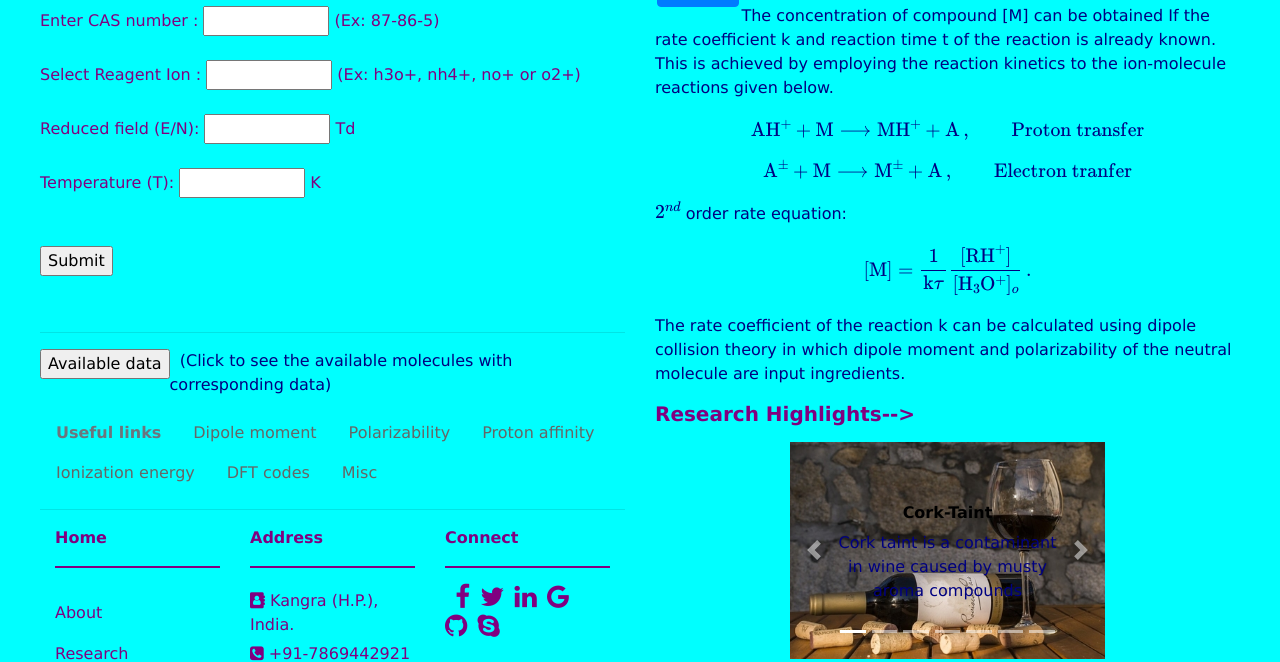
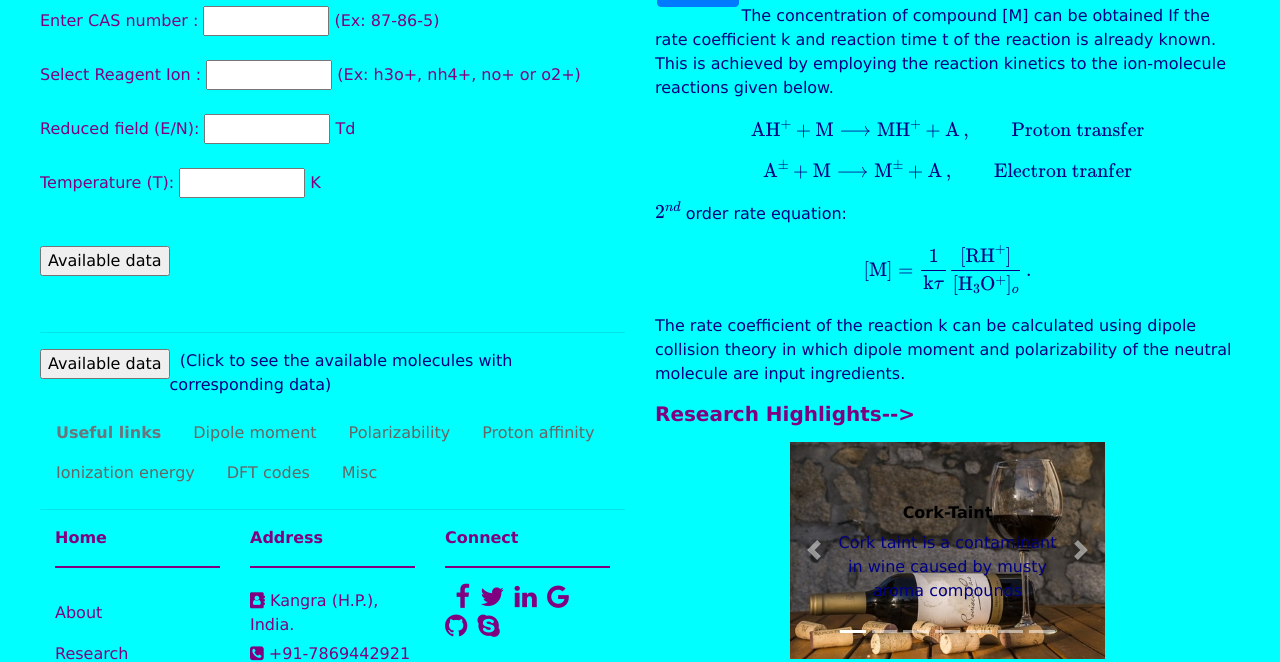
Before and after one commit to Manjeetkb/rate_cal, a Django app: page / in a window 1280 px wide. Shown: the part 140-802 px from the top of the page. Run offline with Django 3.2, Linux system fonts and the light colour scheme; some libraries are stand-ins or nearby versions.

Commit message:
3rd commit

```diff
--- a/rate/views.py
+++ b/rate/views.py
@@ -32,9 +32,6 @@ def add(request):
     rslt_df = df[df['CAS'] == val1]
     rslt_df1 = rslt_df.to_string(index = False)
     #f = open("data.html", "w")
-    f = open("/home/manjeet/project_rate/ratecal/static/data.html", "w")
-    f.write(dataframe)
-    f.close()
 
     '''print(rslt_df1)'''
     blankIndex=[''] * len(rslt_df)
@@ -46,6 +43,9 @@ def add(request):
     plz1 = rslt_df['Polarizability']
     plz = float(plz1)
     #print(plz)
+    f = open("/home/manjeet/project_rate/ratecal/static/data.html", "w")
+    f.write(dataframe)
+    f.close()
 
     '''mass of the ion entering'''
     mass_ion = {
--- a/templates/home.html
+++ b/templates/home.html
@@ -72,7 +72,7 @@ MathJax = {
                  <input id="rd4" type="radio" name="O2+" value="O2+"> O2+ <br>-->
 
                 <p>
-                 <input type="submit"> <p>
+                 <input type="submit" value="Available data"> <p>
                 </form>
                   <br>
                   <hr>
```
